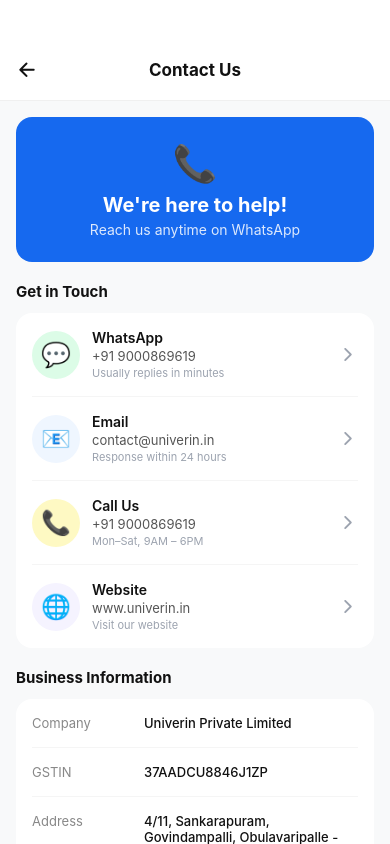
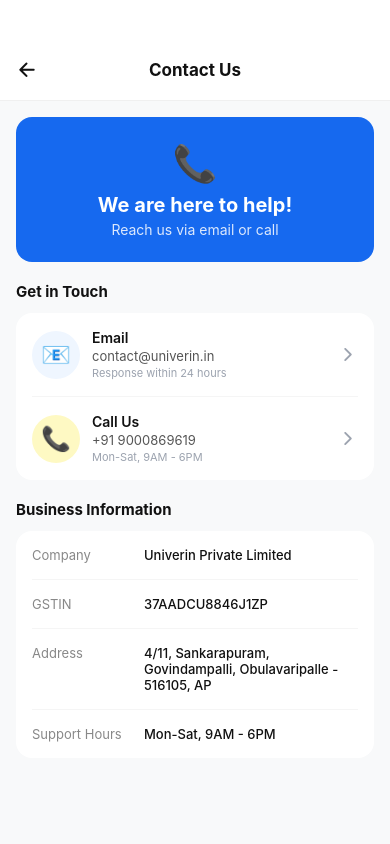
Before and after one commit to sravanipottipati/oorucart_frontend, a React Native app: screen /ContactUs in a window 390 px wide. Built offline with nearby package versions, Linux system fonts and the light colour scheme.

Commit message:
All fixes - icons, bill, reorder, instructions, network

```diff
--- a/App.js
+++ b/App.js
@@ -67,7 +67,7 @@
     <NavigationContainer>
       <Stack.Navigator
         initialRouteName={getInitialRoute()}
-        screenOptions={{ headerShown: false }}
+        screenOptions={{ headerShown: false, animation: 'fade' }}
       >
         {/* ── Auth ── */}
         <Stack.Screen name="Login"          component={LoginScreen} />
--- a/src/screens/buyer/CheckoutScreen.js
+++ b/src/screens/buyer/CheckoutScreen.js
@@ -311,7 +311,7 @@
           </View>
           <View style={styles.billRow}>
             <View>
-              <Text style={styles.billLabel}>Delivery Fee</Text>
+              <Text style={styles.billLabel}>Delivery Fee (incl. GST)</Text>
               <Text style={styles.billLabelSub}>
                 {distance ? `📍 ${distance} km away` : ''} • Free above ₹{deliveryInfo.minOrder}
               </Text>
@@ -322,7 +322,7 @@
             }
           </View>
           <View style={styles.billRow}>
-            <Text style={styles.billLabel}>Platform Fee</Text>
+            <Text style={styles.billLabel}>Platform Fee (incl. GST)</Text>
             <Text style={styles.billValue}>₹{platformFee.toFixed(0)}</Text>
           </View>
 
--- a/src/screens/buyer/ContactUsScreen.js
+++ b/src/screens/buyer/ContactUsScreen.js
@@ -1,44 +1,16 @@
 import React from 'react';
-import {
-  View, Text, ScrollView, TouchableOpacity, StyleSheet, SafeAreaView, Linking, Alert,
-} from 'react-native';
+import { View, Text, ScrollView, TouchableOpacity, StyleSheet, SafeAreaView, Linking, Alert } from 'react-native';
 import { Ionicons } from '@expo/vector-icons';
 
-const WHATSAPP_NUMBER = '919000869619';
-const SUPPORT_EMAIL   = 'contact@univerin.in';
-const SUPPORT_PHONE   = '9000869619';
-const WEBSITE         = 'https://www.univerin.in';
+const SUPPORT_EMAIL = 'contact@univerin.in';
+const SUPPORT_PHONE = '9000869619';
 
-const openWhatsApp = () => {
-  const msg = 'Hi, I need help with Univerin.';
-  const url = `whatsapp://send?phone=${WHATSAPP_NUMBER}&text=${encodeURIComponent(msg)}`;
-  Linking.canOpenURL(url)
-    .then(supported => {
-      if (supported) Linking.openURL(url);
-      else Linking.openURL(`https://wa.me/${WHATSAPP_NUMBER}?text=${encodeURIComponent(msg)}`);
-    })
-    .catch(() => Alert.alert('Error', 'Could not open WhatsApp'));
-};
-
-const openEmail = () => {
-  Linking.openURL(`mailto:${SUPPORT_EMAIL}?subject=Univerin Support`)
-    .catch(() => Alert.alert('Error', 'Could not open email app'));
-};
-
-const openCall = () => {
-  Linking.openURL(`tel:${SUPPORT_PHONE}`)
-    .catch(() => Alert.alert('Error', 'Could not open phone app'));
-};
-
-const openWebsite = () => {
-  Linking.openURL(WEBSITE)
-    .catch(() => Alert.alert('Error', 'Could not open website'));
-};
+const openEmail = () => Linking.openURL('mailto:' + SUPPORT_EMAIL).catch(() => Alert.alert('Error', 'Could not open email'));
+const openCall = () => Linking.openURL('tel:' + SUPPORT_PHONE).catch(() => Alert.alert('Error', 'Could not open phone'));
 
 export default function ContactUsScreen({ navigation }) {
   return (
     <SafeAreaView style={styles.container}>
-      {/* Header */}
       <View style={styles.header}>
         <TouchableOpacity onPress={() => navigation.goBack()} style={styles.backBtn}>
           <Ionicons name="arrow-back" size={22} color="#111" />
@@ -46,35 +18,14 @@
         <Text style={styles.headerTitle}>Contact Us</Text>
         <View style={{ width: 36 }} />
       </View>
-
       <ScrollView showsVerticalScrollIndicator={false} contentContainerStyle={styles.scroll}>
-        {/* Banner */}
         <View style={styles.banner}>
           <Text style={styles.bannerIcon}>📞</Text>
-          <Text style={styles.bannerTitle}>We're here to help!</Text>
-          <Text style={styles.bannerSub}>Reach us anytime on WhatsApp</Text>
+          <Text style={styles.bannerTitle}>We are here to help!</Text>
+          <Text style={styles.bannerSub}>Reach us via email or call</Text>
         </View>
-
-        {/* Contact Options */}
         <Text style={styles.sectionTitle}>Get in Touch</Text>
         <View style={styles.contactCard}>
-
-          {/* WhatsApp */}
-          <TouchableOpacity style={styles.contactItem} onPress={openWhatsApp}>
-            <View style={[styles.contactIconBox, { backgroundColor: '#dcfce7' }]}>
-              <Text style={styles.contactIcon}>💬</Text>
-            </View>
-            <View style={styles.contactInfo}>
-              <Text style={styles.contactTitle}>WhatsApp</Text>
-              <Text style={styles.contactSub}>+91 {SUPPORT_PHONE}</Text>
-              <Text style={styles.contactHint}>Usually replies in minutes</Text>
-            </View>
-            <Ionicons name="chevron-forward" size={20} color="#9CA3AF" />
-          </TouchableOpacity>
-
-          <View style={styles.divider} />
-
-          {/* Email */}
           <TouchableOpacity style={styles.contactItem} onPress={openEmail}>
             <View style={[styles.contactIconBox, { backgroundColor: '#eff6ff' }]}>
               <Text style={styles.contactIcon}>📧</Text>
@@ -86,10 +37,7 @@
             </View>
             <Ionicons name="chevron-forward" size={20} color="#9CA3AF" />
           </TouchableOpacity>
-
           <View style={styles.divider} />
-
-          {/* Call */}
           <TouchableOpacity style={styles.contactItem} onPress={openCall}>
             <View style={[styles.contactIconBox, { backgroundColor: '#fef9c3' }]}>
               <Text style={styles.contactIcon}>📞</Text>
@@ -97,52 +45,21 @@
             <View style={styles.contactInfo}>
               <Text style={styles.contactTitle}>Call Us</Text>
               <Text style={styles.contactSub}>+91 {SUPPORT_PHONE}</Text>
-              <Text style={styles.contactHint}>Mon–Sat, 9AM – 6PM</Text>
+              <Text style={styles.contactHint}>Mon-Sat, 9AM - 6PM</Text>
             </View>
             <Ionicons name="chevron-forward" size={20} color="#9CA3AF" />
           </TouchableOpacity>
-
-          <View style={styles.divider} />
-
-          {/* Website */}
-          <TouchableOpacity style={styles.contactItem} onPress={openWebsite}>
-            <View style={[styles.contactIconBox, { backgroundColor: '#f5f3ff' }]}>
-              <Text style={styles.contactIcon}>🌐</Text>
-            </View>
-            <View style={styles.contactInfo}>
-              <Text style={styles.contactTitle}>Website</Text>
-              <Text style={styles.contactSub}>www.univerin.in</Text>
-              <Text style={styles.contactHint}>Visit our website</Text>
-            </View>
-            <Ionicons name="chevron-forward" size={20} color="#9CA3AF" />
-          </TouchableOpacity>
-
         </View>
-
-        {/* Business Info */}
         <Text style={styles.sectionTitle}>Business Information</Text>
         <View style={styles.infoCard}>
-          <View style={styles.infoRow}>
-            <Text style={styles.infoLabel}>Company</Text>
-            <Text style={styles.infoValue}>Univerin Private Limited</Text>
-          </View>
+          <View style={styles.infoRow}><Text style={styles.infoLabel}>Company</Text><Text style={styles.infoValue}>Univerin Private Limited</Text></View>
           <View style={styles.divider} />
-          <View style={styles.infoRow}>
-            <Text style={styles.infoLabel}>GSTIN</Text>
-            <Text style={styles.infoValue}>37AADCU8846J1ZP</Text>
-          </View>
+          <View style={styles.infoRow}><Text style={styles.infoLabel}>GSTIN</Text><Text style={styles.infoValue}>37AADCU8846J1ZP</Text></View>
           <View style={styles.divider} />
-          <View style={styles.infoRow}>
-            <Text style={styles.infoLabel}>Address</Text>
-            <Text style={styles.infoValue}>4/11, Sankarapuram, Govindampalli, Obulavaripalle - 516105, AP</Text>
-          </View>
+          <View style={styles.infoRow}><Text style={styles.infoLabel}>Address</Text><Text style={styles.infoValue}>4/11, Sankarapuram, Govindampalli, Obulavaripalle - 516105, AP</Text></View>
           <View style={styles.divider} />
-          <View style={styles.infoRow}>
-            <Text style={styles.infoLabel}>Support Hours</Text>
-            <Text style={styles.infoValue}>Mon–Sat, 9AM – 6PM</Text>
-          </View>
+          <View style={styles.infoRow}><Text style={styles.infoLabel}>Support Hours</Text><Text style={styles.infoValue}>Mon-Sat, 9AM - 6PM</Text></View>
         </View>
-
         <View style={{ height: 40 }} />
       </ScrollView>
     </SafeAreaView>
@@ -150,47 +67,27 @@
 }
 
 const styles = StyleSheet.create({
-  container:   { flex: 1, backgroundColor: '#F8F9FA' },
-  header: {
-    flexDirection: 'row', alignItems: 'center', justifyContent: 'space-between',
-    paddingTop: 52, paddingHorizontal: 16, paddingBottom: 12,
-    backgroundColor: '#fff', borderBottomWidth: 1, borderBottomColor: '#F0F0F0',
-  },
-  backBtn:     { width: 36, height: 36, justifyContent: 'center' },
+  container: { flex: 1, backgroundColor: '#F8F9FA' },
+  header: { flexDirection: 'row', alignItems: 'center', justifyContent: 'space-between', paddingTop: 52, paddingHorizontal: 16, paddingBottom: 12, backgroundColor: '#fff', borderBottomWidth: 1, borderBottomColor: '#F0F0F0' },
+  backBtn: { width: 36, height: 36, justifyContent: 'center' },
   headerTitle: { fontSize: 17, fontWeight: 'bold', color: '#111' },
-  scroll:      { padding: 16 },
-
-  banner: {
-    backgroundColor: '#1669ef', borderRadius: 16, padding: 24,
-    alignItems: 'center', marginBottom: 16,
-  },
-  bannerIcon:  { fontSize: 36, marginBottom: 8 },
+  scroll: { padding: 16 },
+  banner: { backgroundColor: '#1669ef', borderRadius: 16, padding: 24, alignItems: 'center', marginBottom: 16 },
+  bannerIcon: { fontSize: 36, marginBottom: 8 },
   bannerTitle: { fontSize: 20, fontWeight: 'bold', color: '#fff', marginBottom: 4 },
-  bannerSub:   { fontSize: 14, color: 'rgba(255,255,255,0.85)' },
-
-  sectionTitle: {
-    fontSize: 15, fontWeight: 'bold', color: '#111',
-    marginBottom: 12, marginTop: 4,
-  },
-
-  contactCard: {
-    backgroundColor: '#fff', borderRadius: 16,
-    marginBottom: 16, overflow: 'hidden',
-  },
-  contactItem:    { flexDirection: 'row', alignItems: 'center', padding: 16, gap: 12 },
+  bannerSub: { fontSize: 14, color: 'rgba(255,255,255,0.85)' },
+  sectionTitle: { fontSize: 15, fontWeight: 'bold', color: '#111', marginBottom: 12, marginTop: 4 },
+  contactCard: { backgroundColor: '#fff', borderRadius: 16, marginBottom: 16, overflow: 'hidden' },
+  contactItem: { flexDirection: 'row', alignItems: 'center', padding: 16, gap: 12 },
   contactIconBox: { width: 48, height: 48, borderRadius: 24, justifyContent: 'center', alignItems: 'center' },
-  contactIcon:    { fontSize: 24 },
-  contactInfo:    { flex: 1 },
-  contactTitle:   { fontSize: 14, fontWeight: '600', color: '#111', marginBottom: 2 },
-  contactSub:     { fontSize: 13, color: '#555', marginBottom: 2 },
-  contactHint:    { fontSize: 11, color: '#9CA3AF' },
-  divider:        { height: 1, backgroundColor: '#F5F5F5', marginHorizontal: 16 },
-
-  infoCard: {
-    backgroundColor: '#fff', borderRadius: 16,
-    marginBottom: 16, overflow: 'hidden',
-  },
-  infoRow:   { flexDirection: 'row', padding: 16, gap: 12 },
+  contactIcon: { fontSize: 24 },
+  contactInfo: { flex: 1 },
+  contactTitle: { fontSize: 14, fontWeight: '600', color: '#111', marginBottom: 2 },
+  contactSub: { fontSize: 13, color: '#555', marginBottom: 2 },
+  contactHint: { fontSize: 11, color: '#9CA3AF' },
+  divider: { height: 1, backgroundColor: '#F5F5F5', marginHorizontal: 16 },
+  infoCard: { backgroundColor: '#fff', borderRadius: 16, marginBottom: 16, overflow: 'hidden' },
+  infoRow: { flexDirection: 'row', padding: 16, gap: 12 },
   infoLabel: { fontSize: 13, color: '#888', width: 100, flexShrink: 0 },
   infoValue: { fontSize: 13, color: '#111', flex: 1, fontWeight: '500' },
 });
--- a/src/screens/buyer/NotificationsScreen.js
+++ b/src/screens/buyer/NotificationsScreen.js
@@ -1,4 +1,5 @@
 import React, { useState, useEffect, useCallback } from 'react';
+import { Ionicons } from '@expo/vector-icons';
 import {
   View, Text, TouchableOpacity, StyleSheet,
   ScrollView, ActivityIndicator, RefreshControl,
@@ -58,7 +59,7 @@
     try {
       await client.post(`/orders/notifications/${id}/read/`);
       setNotifications(prev => prev.map(n => n.id === id ? { ...n, is_read: true } : n));
-      if (orderId) navigation.navigate('OrderDetail', { orderId });
+      if (orderId) navigation.navigate('OrderDetail', { orderId: orderId.toString() });
     } catch (e) {
       console.log('Error:', e.message);
     }
@@ -98,7 +99,7 @@
         >
           {notifications.length === 0 ? (
             <View style={styles.emptyState}>
-              <Text style={styles.emptyEmoji}>🔔</Text>
+              <Ionicons name="notifications-outline" size={60} color="#1669ef" />
               <Text style={styles.emptyTitle}>No notifications yet</Text>
               <Text style={styles.emptySubtitle}>
                 Order updates will appear here
--- a/src/screens/buyer/ProfileScreen.js
+++ b/src/screens/buyer/ProfileScreen.js
@@ -167,7 +167,7 @@
           style={styles.bellBtn}
           onPress={() => navigation.navigate('Notifications')}
         >
-          <Text style={styles.bellIcon}>🔔</Text>
+          <Ionicons name="notifications-outline" size={24} color="#111" />
         </TouchableOpacity>
       </View>
 
--- a/src/screens/buyer/ShopDetailScreen.js
+++ b/src/screens/buyer/ShopDetailScreen.js
@@ -209,14 +209,16 @@
             <Text style={styles.gridOOSOverlayText}>Out of{'\n'}Stock</Text>
           </View>
         )}
-        {/* Veg/Non-veg dot — top right */}
-        {['restaurant','fast_food','chinese','breakfast','lunch','dinner',
-          'vegetarian','non_vegetarian','tiffins_snacks','main_course',
-          'biryani','starters','combos'].includes(product.category) && (
-          <View style={[styles.gridVegDot, product.category === 'non_vegetarian' && styles.gridNonVegDot]}>
-            <View style={[styles.gridVegInner, product.category === 'non_vegetarian' && styles.gridNonVegInner]} />
-          </View>
-        )}
+        {/* Veg/Non-veg dot — top left */}
+        {(() => {
+          const nonVeg = ['non_vegetarian','biryani','chicken','mutton','fish','seafood','eggs'];
+          const isNonVeg = nonVeg.includes(product.category);
+          return (
+            <View style={[styles.gridVegDot, isNonVeg && styles.gridNonVegDot]}>
+              <View style={[styles.gridVegInner, isNonVeg && styles.gridNonVegInner]} />
+            </View>
+          );
+        })()}
         {/* Heart/Wishlist button */}
         <TouchableOpacity
           style={styles.gridHeartBtn}
@@ -631,16 +633,16 @@
   gridEmoji:    { fontSize: 52 },
 
   gridHeartBtn: {
-    position: 'absolute', top: 6, right: 6,
-    width: 28, height: 28, borderRadius: 14,
-    backgroundColor: 'rgba(0,0,0,0.3)',
+    position: 'absolute', top: 8, right: 8,
+    width: 30, height: 30, borderRadius: 15,
+    backgroundColor: 'rgba(255,255,255,0.9)',
     justifyContent: 'center', alignItems: 'center',
   },
   gridDiscountBadge:  { position: 'absolute', top: 8, left: 8, backgroundColor: '#16A34A', borderRadius: 6, paddingHorizontal: 6, paddingVertical: 3 },
   gridDiscountText:   { fontSize: 10, color: '#fff', fontWeight: '800' },
   gridOOSOverlay:     { position: 'absolute', top: 0, left: 0, right: 0, bottom: 0, backgroundColor: 'rgba(0,0,0,0.45)', justifyContent: 'center', alignItems: 'center' },
   gridOOSOverlayText: { color: '#fff', fontSize: 12, fontWeight: '800', textAlign: 'center', lineHeight: 16 },
-  gridVegDot:         { position: 'absolute', top: 8, right: 8, width: 18, height: 18, borderRadius: 3, borderWidth: 1.5, borderColor: '#16A34A', backgroundColor: '#fff', justifyContent: 'center', alignItems: 'center' },
+  gridVegDot:         { position: 'absolute', bottom: 8, left: 8, width: 18, height: 18, borderRadius: 3, borderWidth: 1.5, borderColor: '#16A34A', backgroundColor: '#fff', justifyContent: 'center', alignItems: 'center' },
   gridNonVegDot:      { borderColor: '#dc2626' },
   gridVegInner:       { width: 10, height: 10, borderRadius: 5, backgroundColor: '#16A34A' },
   gridNonVegInner:    { backgroundColor: '#dc2626' },
```
Also changed, not shown: src/api/client.js (+14 -0 lines), src/screens/buyer/HelpSupportScreen.js (+5 -5 lines), src/screens/buyer/HomeScreen.js (+46 -23 lines), src/screens/buyer/MyOrdersScreen.js (+9 -10 lines), src/screens/buyer/OrderDetailScreen.js (+10 -8 lines), src/screens/vendor/VendorOrdersScreen.js, 1 other file (tests, documents, lock files or other folders).
